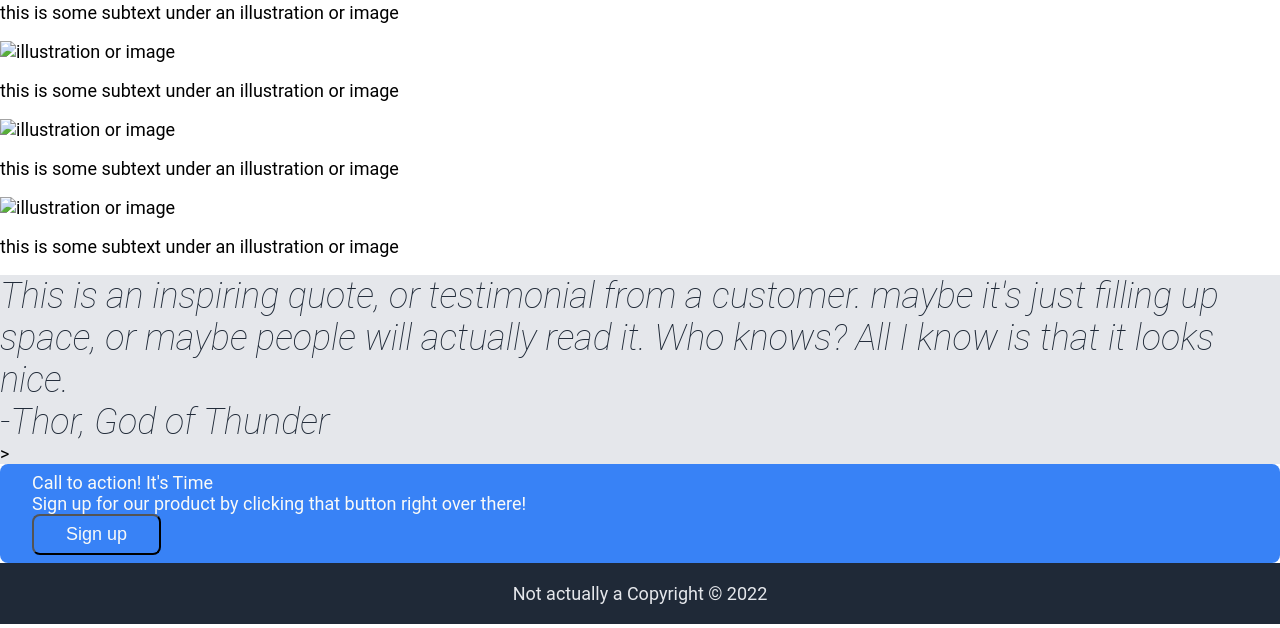
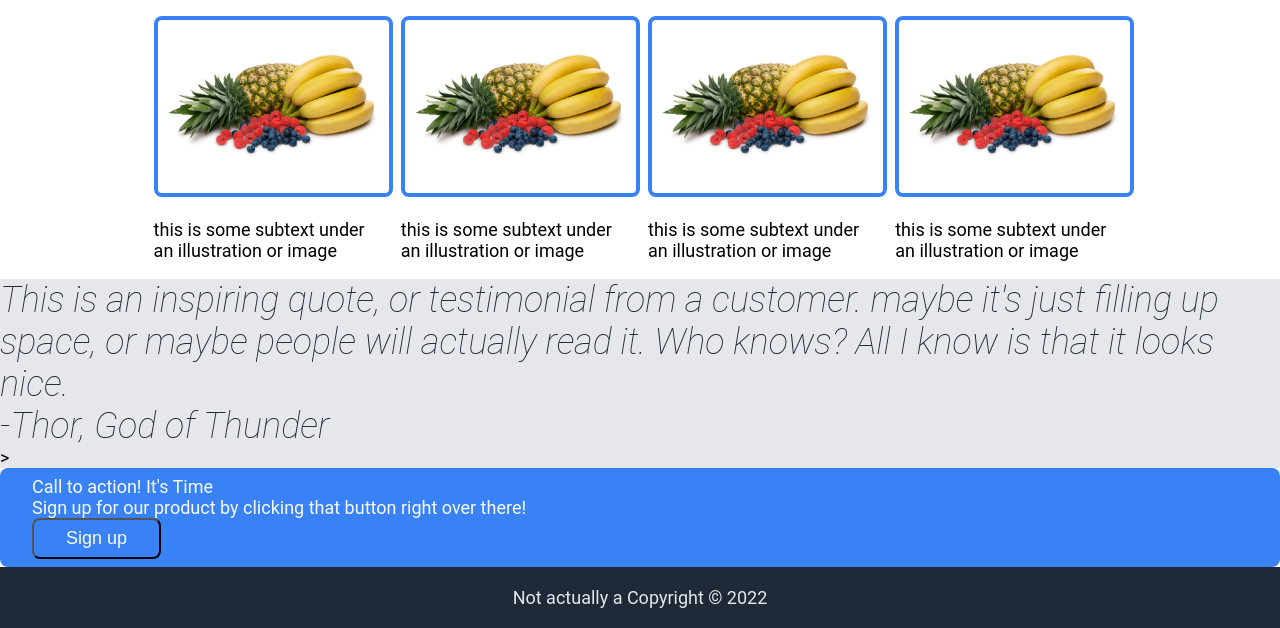
Before and after one commit to tyc007/odin-landing-page, a plain HTML site: page index.html in a window 1280 px wide. Shown: the part 518-1146 px from the top of the page. Drawn offline with Linux system fonts and the light colour scheme.

Commit message:
Content Row CSS updates

```diff
--- a/index.html
+++ b/index.html
@@ -30,26 +30,28 @@
 
     <div class="body">
         <div class="content">
-            <div class="content-title">Some random information</div>
+            <div class="content-title">Some random information.</div>
+            <div class="content-row">
                 <div class="child">
-                <img src="" alt="illustration or image">
+                    <img src="img/fruit-medley.png" alt="illustration or image">
                     <p>this is some subtext under an illustration or image</p>
                 </div>
                 <div class="child">
-                <img src="" alt="illustration or image">
+                    <img src="img/fruit-medley.png" alt="illustration or image">
                     <p>this is some subtext under an illustration or image</p>
                 </div>
                 <div class="child">
-                <img src="" alt="illustration or image">
+                    <img src="img/fruit-medley.png" alt="illustration or image">
                     <p>this is some subtext under an illustration or image</p>
                 </div>
                 <div class="child">
-                <img src="" alt="illustration or image">
+                    <img src="img/fruit-medley.png" alt="illustration or image">
                     <p>this is some subtext under an illustration or image</p>
                 </div>
             </div>
+        </div>
 
-        <div class="content quote">
+        <div class="quote">
             <div class="quote-text">
                 This is an inspiring quote, or testimonial from a customer. maybe it's just filling up space, or maybe people will actually read it. Who knows? All I know is that it looks nice.
                 <div id="author">-Thor, God of Thunder</div>
--- a/styles.css
+++ b/styles.css
@@ -64,7 +64,6 @@ a {
     border-radius: 16px;
 }
 
-
 #hero-main{
     font-size: 48px;
     font-weight: 600;
@@ -80,10 +79,32 @@ button, .call-to-action{
 
 }
 
+.content {
+    display: flex;
+    flex-direction: column;
+    justify-content: center;
+    align-items: center;
+}
+
+.content-row {
+    display: flex;
+    padding: 0 12vw;
+    gap: 16px;
+}
+
 .content-title {
-    font: 36px;
+    font-size: 36px;
     font-weight: 600;
     color: #1F2937;
+    margin-bottom: 32px;
+}
+
+.content-row img{
+    border: 4px;
+    border-style: solid;
+    border-radius: 8px;
+    color: #3882F6;
+    width: 100%;
 }
 
 .quote {
```
Also changed, not shown: img/fruit-medley.png (added). Lines whose indentation alone changed are shown as unchanged.
